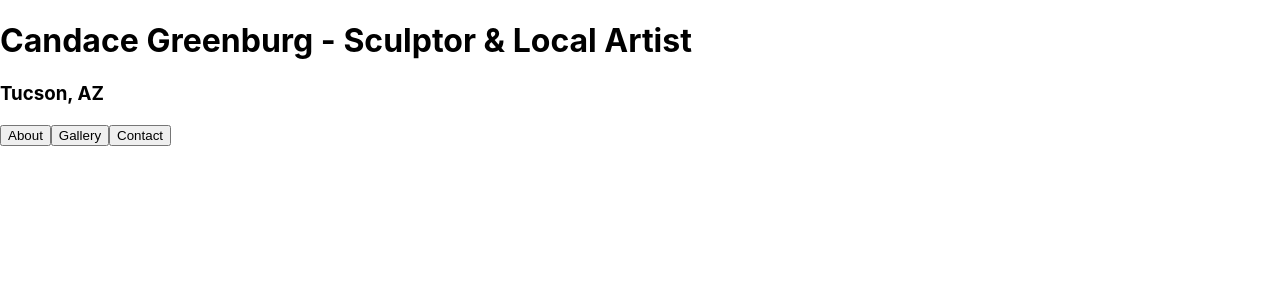
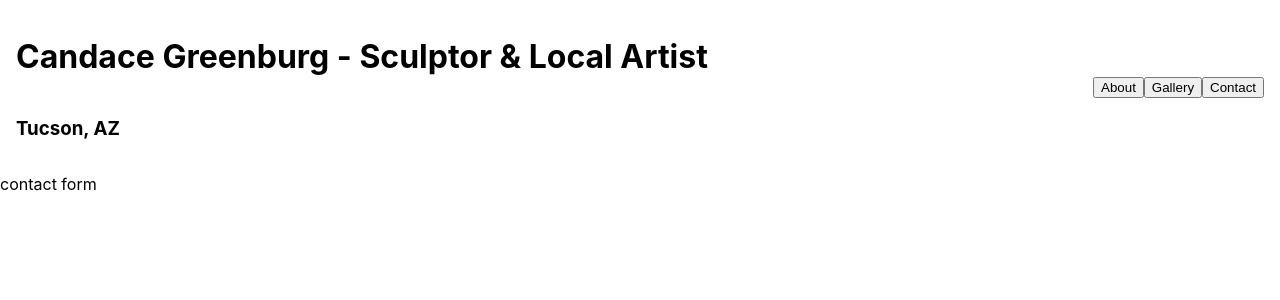
Before and after one commit to relero90/artsing-react-gallery, a React (Create React App) app in the folder cgreenburg-portfolio-site/: page /#/contact in a window 1280 px wide. Shown: the top 300 px of the page. Built offline with nearby package versions, Linux system fonts and the light colour scheme.

Commit message:
initial layout for HeaderNav - navBar div still needs layout styling

```diff
--- a/cgreenburg-portfolio-site/src/App.js
+++ b/cgreenburg-portfolio-site/src/App.js
@@ -2,6 +2,8 @@ import { Routes, Route } from "react-router-dom";
 
 import HeaderNav from "./components/HeaderNav/HeaderNav.js";
 import About from "./components/About/About.js";
+import Gallery from "./components/Gallery/Gallery.js";
+import Contact from "./components/Contact/Contact.js";
 
 function App() {
   return (
@@ -9,6 +11,8 @@ function App() {
       <HeaderNav />
       <Routes>
         <Route path="/" element={<About />} />
+        <Route path="/gallery" element={<Gallery />} />
+        <Route path="/contact" element={<Contact />} />
       </Routes>
     </>
   );
--- /dev/null
+++ b/cgreenburg-portfolio-site/src/components/Contact/Contact.js
@@ -0,0 +1,8 @@
+import React from "react";
+import "./Contact.css";
+
+function Contact() {
+  return <div>contact form</div>;
+}
+
+export default Contact;
--- /dev/null
+++ b/cgreenburg-portfolio-site/src/components/Gallery/Gallery.js
@@ -0,0 +1,8 @@
+import React from "react";
+import "./Gallery.css";
+
+function Gallery() {
+  return <div>gallery placeholder</div>;
+}
+
+export default Gallery;
--- a/cgreenburg-portfolio-site/src/components/HeaderNav/HeaderNav.css
+++ b/cgreenburg-portfolio-site/src/components/HeaderNav/HeaderNav.css
@@ -0,0 +1,14 @@
+@import "../../utils/colors.css";
+
+header {
+  display: flex;
+  justify-content: space-between;
+  align-items: center;
+  margin: 1rem;
+}
+
+.headerTitle {
+  display: flex;
+  flex-direction: column;
+  align-items: flex-start;
+}
--- a/cgreenburg-portfolio-site/src/components/HeaderNav/HeaderNav.js
+++ b/cgreenburg-portfolio-site/src/components/HeaderNav/HeaderNav.js
@@ -5,8 +5,10 @@ import { Link } from "react-router-dom";
 function HeaderNav() {
   return (
     <header>
-      <h1>Candace Greenburg - Sculptor & Local Artist</h1>
-      <h3>Tucson, AZ</h3>
+      <div className="headerTitle">
+        <h1>Candace Greenburg - Sculptor & Local Artist</h1>
+        <h3>Tucson, AZ</h3>
+      </div>
       <div className="navBar">
         <Link to="/">
           <button className="navBtn">About</button>
```
Also changed, not shown: cgreenburg-portfolio-site/src/components/Contact/Contact.css (added), cgreenburg-portfolio-site/src/components/Gallery/Gallery.css (added), cgreenburg-portfolio-site/src/utils/colors.css (added).
